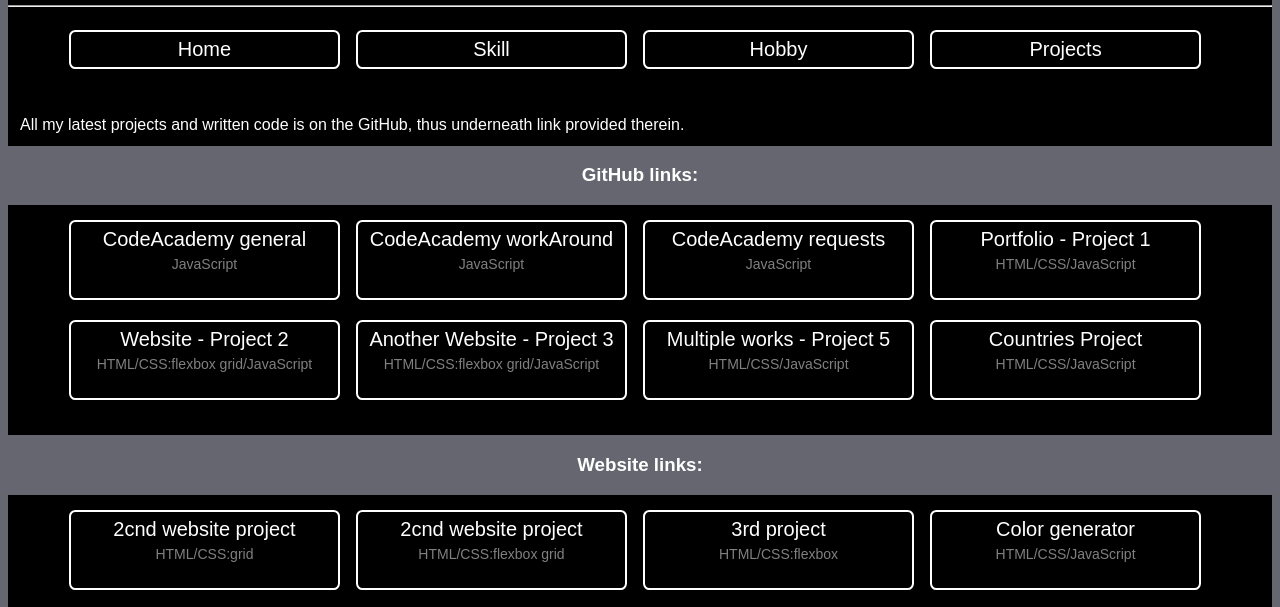
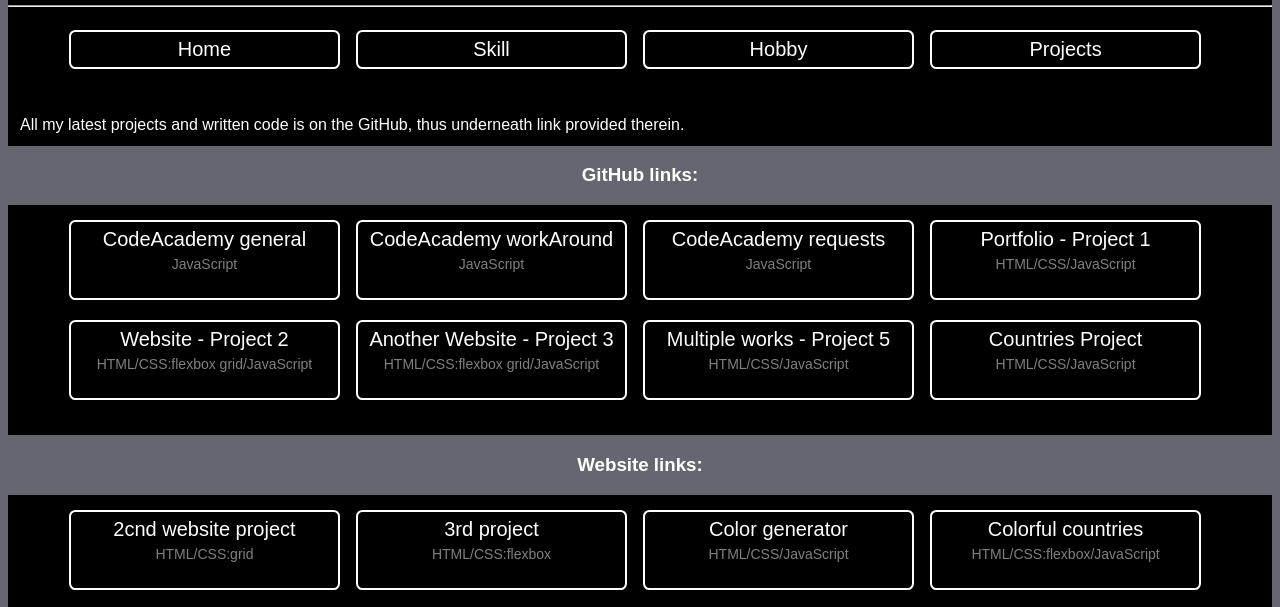
Before and after one commit to pkiczko/pkiczko.github.io, a plain HTML site: page projects.htm in a window 1280 px wide. Shown: the part 155-762 px from the top of the page. Drawn offline with Linux system fonts and the light colour scheme.

Commit message:
up to date

```diff
--- a/projects.htm
+++ b/projects.htm
@@ -66,8 +66,6 @@ All my latest projects and written code is on the GitHub, thus underneath link p
 <nav>
   <a href="http://pkiczko.github.io/projectI2/index.htm" class="button4" style="height:80px;">2cnd website project<br>
   <font class='code'>HTML/CSS:grid</font></a>
-  <a href="http://pkiczko.github.io/projectI2/index.htm" class="button4" style="height:80px;">2cnd website project<br>
-  <font class='code'>HTML/CSS:flexbox grid</font></a>
   <a href="http://pkiczko.github.io/projectI3/index.htm" class="button4" style="height:80px;">3rd project<br>
   <font class='code'>HTML/CSS:flexbox</font></a>
 
```
